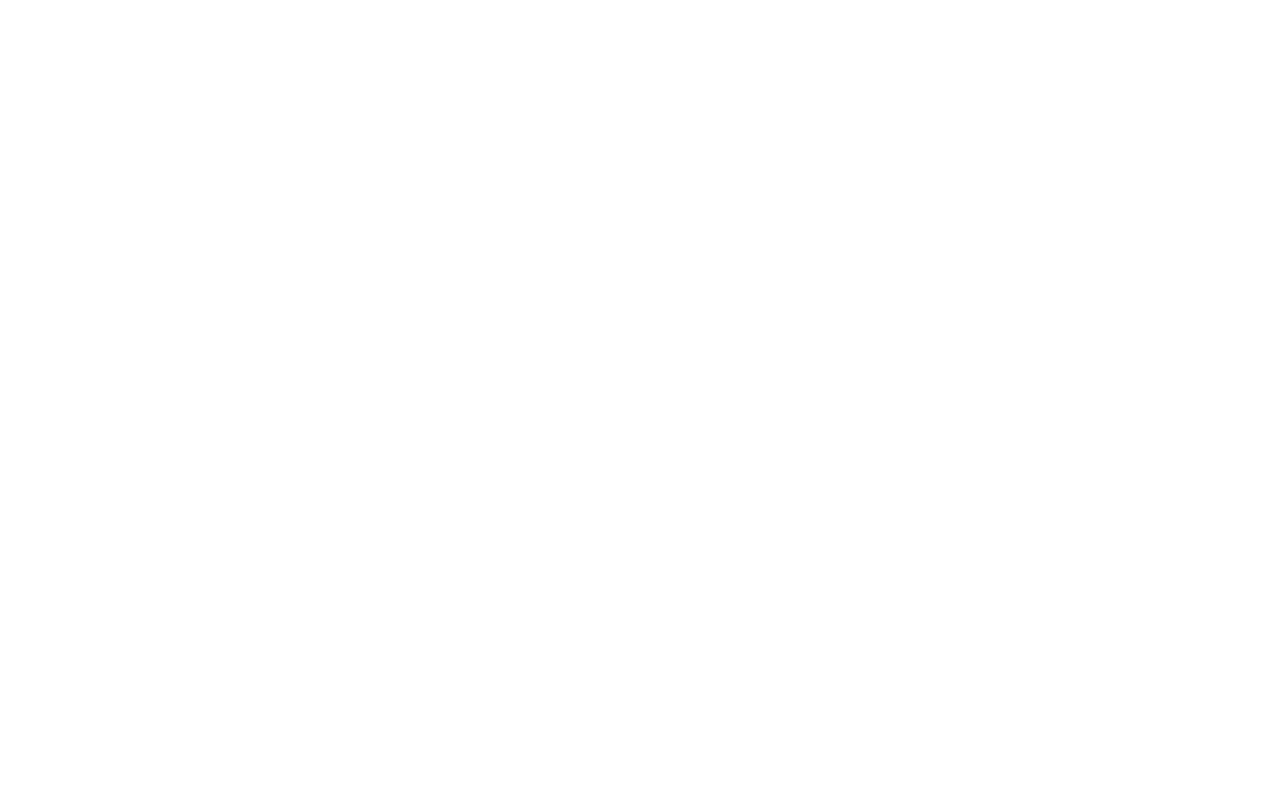
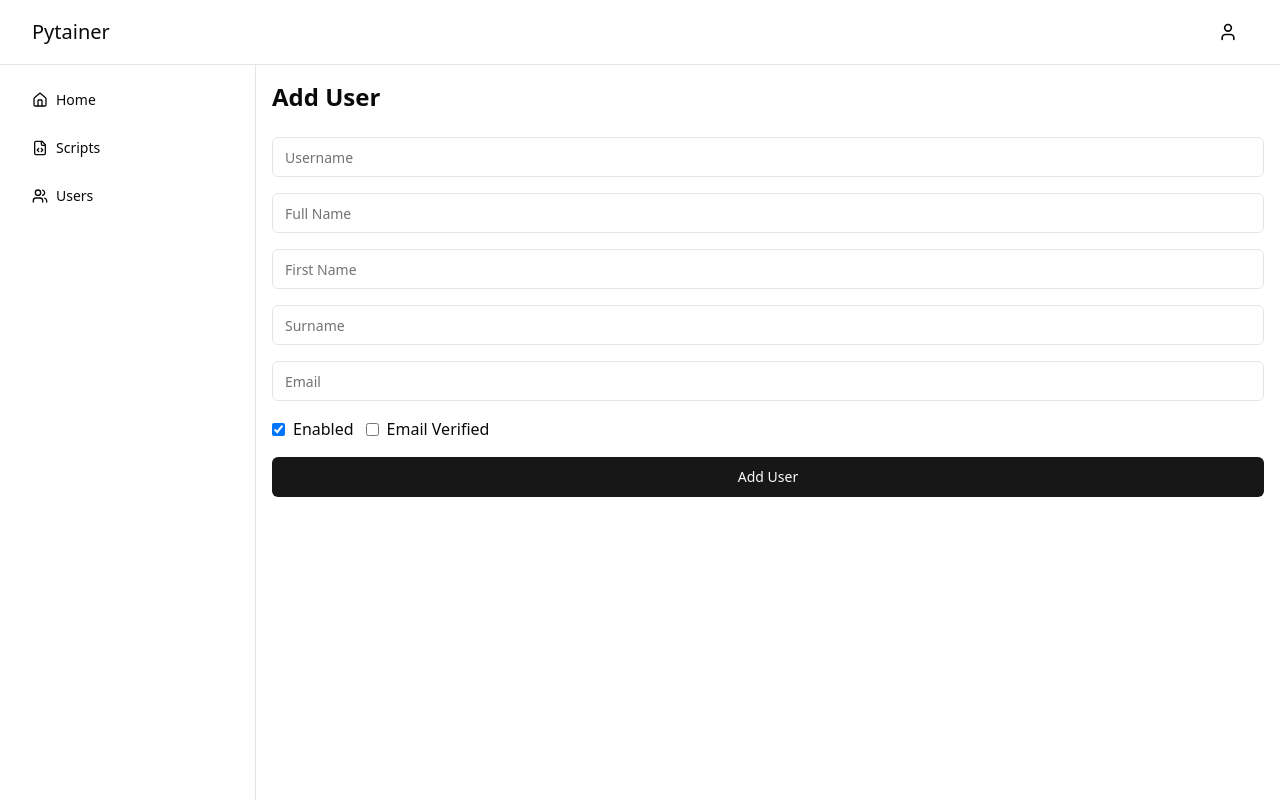
Before and after one commit to szymon90452/pytainer-react, a React (Vite) app: page /users/add in a window 1280 px wide. Before the commit this address had no page. Built offline with nearby package versions, Linux system fonts and the light colour scheme; sample sign-in values are in the browser's storage.

Commit message:
Add auth hold and refactor

```diff
--- a/src/auth/GuestRoute.tsx
+++ b/src/auth/GuestRoute.tsx
@@ -1,10 +1,9 @@
-import { useAppSelector } from "@/hooks/useRedux";
 import { Navigate, Outlet } from "react-router-dom";
 
 const GuestRoute = () => {
-    const user = useAppSelector((state) => state.user.user);
+  const token = localStorage.getItem("token");
 
-    return user ? <Navigate to="/" /> : <Outlet />;
+  return token ? <Navigate to="/" /> : <Outlet />;
 };
 
 export default GuestRoute;
--- a/src/auth/PermissionRoute.tsx
+++ b/src/auth/PermissionRoute.tsx
@@ -1,11 +1,9 @@
 import { Outlet } from "react-router-dom";
 
 const PermissionRoute = () => {
-    const user = true;
+  const token = localStorage.getItem("token");
 
-    const isUserLoading = false;
-
-    return user === undefined || isUserLoading ? (
+  return token === undefined ? (
     <div className="flex h-screen w-screen items-center justify-center bg-gray-50">
       loading
     </div>
--- a/src/auth/PrivateRoute.tsx
+++ b/src/auth/PrivateRoute.tsx
@@ -1,12 +1,12 @@
 import { Navigate, Outlet } from "react-router-dom";
 
 const PrivateRoute = () => {
-    const user = true;
+  const token = localStorage.getItem("token");
 
-    if (user) {
-        return <Outlet />;
-    }
-    return <Navigate to={"/login"} />;
+  if (token) {
+    return <Outlet />;
+  }
+  return <Navigate to={"/login"} />;
 };
 
 export default PrivateRoute;
--- /dev/null
+++ b/src/components/dialogs/DeleteUserDialog.tsx
@@ -0,0 +1,41 @@
+import {
+  Dialog,
+  DialogContent,
+  DialogFooter,
+  DialogHeader,
+  DialogTitle,
+} from "@/components/ui/dialog";
+import { Button } from "@/components/ui/button";
+
+interface DeleteUserDialogProps {
+  open: boolean;
+  onClose: () => void;
+  onConfirm: () => void;
+}
+
+const DeleteUserDialog: React.FC<DeleteUserDialogProps> = ({
+  open,
+  onClose,
+  onConfirm,
+}) => {
+  return (
+    <Dialog open={open} onOpenChange={onClose}>
+      <DialogContent>
+        <DialogHeader>
+          <DialogTitle>Are you sure you want to delete this user?</DialogTitle>
+        </DialogHeader>
+        <p>This action cannot be undone. Are you sure?</p>
+        <DialogFooter>
+          <Button variant="outline" onClick={onClose}>
+            No
+          </Button>
+          <Button variant="destructive" onClick={onConfirm}>
+            Yes
+          </Button>
+        </DialogFooter>
+      </DialogContent>
+    </Dialog>
+  );
+};
+
+export default DeleteUserDialog;
--- /dev/null
+++ b/src/components/pages/AddUserPage/AddUserPage.tsx
@@ -0,0 +1,120 @@
+import { useState } from "react";
+import { useNavigate } from "react-router-dom";
+import { useAppDispatch } from "@/hooks/useRedux";
+import { toast } from "react-toastify";
+import { Button } from "@/components/ui/button";
+import { Input } from "@/components/ui/input";
+import { addUserThunk } from "@/redux/thunk/userThunk";
+
+const AddUserPage = () => {
+  const dispatch = useAppDispatch();
+  const navigate = useNavigate();
+  const [userData, setUserData] = useState({
+    username: "",
+    fullname: "",
+    firstname: "",
+    surname: "",
+    email: "",
+    enabled: true,
+    emailVerified: false,
+  });
+
+  const [isSubmitting, setIsSubmitting] = useState(false);
+
+  const handleChange = (e: React.ChangeEvent<HTMLInputElement>) => {
+    const { name, value, type, checked } = e.target;
+    setUserData({
+      ...userData,
+      [name]: type === "checkbox" ? checked : value,
+    });
+  };
+
+  const handleSubmit = async (e: React.FormEvent) => {
+    e.preventDefault();
+
+    if (!userData.username || !userData.email) {
+      toast.error("Username and Email are required.");
+      return;
+    }
+
+    setIsSubmitting(true);
+    try {
+      const resultAction = await dispatch(addUserThunk(userData));
+      if (addUserThunk.fulfilled.match(resultAction)) {
+        navigate("/users");
+      }
+    } finally {
+      setIsSubmitting(false);
+    }
+  };
+
+  return (
+    <div className="w-full">
+      <h1 className="text-2xl font-bold mb-6">Add User</h1>
+      <form onSubmit={handleSubmit} className="space-y-4">
+        <Input
+          type="text"
+          name="username"
+          placeholder="Username"
+          value={userData.username}
+          onChange={handleChange}
+          required
+        />
+        <Input
+          type="text"
+          name="fullname"
+          placeholder="Full Name"
+          value={userData.fullname}
+          onChange={handleChange}
+        />
+        <Input
+          type="text"
+          name="firstname"
+          placeholder="First Name"
+          value={userData.firstname}
+          onChange={handleChange}
+        />
+        <Input
+          type="text"
+          name="surname"
+          placeholder="Surname"
+          value={userData.surname}
+          onChange={handleChange}
+        />
+        <Input
+          type="email"
+          name="email"
+          placeholder="Email"
+          value={userData.email}
+          onChange={handleChange}
+          required
+        />
+        <div className="flex items-center space-x-3">
+          <label className="flex items-center space-x-2">
+            <input
+              type="checkbox"
+              name="enabled"
+              checked={userData.enabled}
+              onChange={handleChange}
+            />
+            <span>Enabled</span>
+          </label>
+          <label className="flex items-center space-x-2">
+            <input
+              type="checkbox"
+              name="emailVerified"
+              checked={userData.emailVerified}
+              onChange={handleChange}
+            />
+            <span>Email Verified</span>
+          </label>
+        </div>
+        <Button className="w-full" type="submit" disabled={isSubmitting}>
+          {isSubmitting ? "Adding..." : "Add User"}
+        </Button>
+      </form>
+    </div>
+  );
+};
+
+export default AddUserPage;
--- a/src/components/pages/UsersPage/UsersPage.tsx
+++ b/src/components/pages/UsersPage/UsersPage.tsx
@@ -14,20 +14,16 @@ import {
   TableHeader,
   TableRow,
 } from "@/components/ui/table";
-import {
-  Dialog,
-  DialogContent,
-  DialogFooter,
-  DialogHeader,
-  DialogTitle,
-} from "@/components/ui/dialog";
-import { Label } from "@/components/ui/label";
 import { toast } from "react-toastify";
 import { useAppDispatch, useAppSelector } from "@/hooks/useRedux";
 import { getUsersThunk } from "@/redux/thunk/userThunk";
+import { useNavigate } from "react-router-dom";
+import DeleteUserDialog from "@/components/dialogs/DeleteUserDialog";
 
 const UsersPage = () => {
   const dispatch = useAppDispatch();
+  const navigate = useNavigate();
+
   const users = useAppSelector((state) => state.user.users);
   const [filteredUsers, setFilteredUsers] = useState(users);
   const [searchTerm, setSearchTerm] = useState("");
@@ -35,16 +31,7 @@ const UsersPage = () => {
   const [sortDirection, setSortDirection] = useState("asc");
 
   const [selectedUser, setSelectedUser] = useState<any>(null);
-
-  const [open, setOpen] = useState(false);
   const [deleteOpen, setDeleteOpen] = useState(false);
-
-  const [formData, setFormData] = useState({
-    id: null,
-    fullName: "",
-    username: "",
-    password: "",
-  });
 
   useEffect(() => {
     const filtered = users.filter(
@@ -77,26 +64,6 @@ const UsersPage = () => {
     setDeleteOpen(false);
   };
 
-  const handleEditClick = (user: any) => {
-    setFormData({
-      id: user.id,
-      fullName: user.fullName,
-      username: user.username,
-      password: "",
-    });
-    setOpen(true);
-  };
-
-  const handleAddClick = () => {
-    setFormData({
-      id: null,
-      fullName: "",
-      username: "",
-      password: "",
-    });
-    setOpen(true);
-  };
-
   useEffect(() => {
     const sorted = [...filteredUsers].sort((a: any, b: any) => {
       if (a[sortColumn] < b[sortColumn])
@@ -110,7 +77,7 @@ const UsersPage = () => {
 
   useEffect(() => {
     dispatch(getUsersThunk());
-  }, [])
+  }, []);
 
   return (
     <div>
@@ -129,7 +96,7 @@ const UsersPage = () => {
             onChange={(e) => setSearchTerm(e.target.value)}
           />
         </div>
-        <Button variant="outline" onClick={handleAddClick}>
+        <Button variant="outline" onClick={() => navigate("/users/add")}>
           <PlusCircle className="mr-2 h-4 w-4" /> Add user
         </Button>
       </div>
@@ -137,20 +104,8 @@ const UsersPage = () => {
         <Table>
           <TableHeader>
             <TableRow>
-              <TableHead
-                className="cursor-pointer"
-                onClick={() => handleSort("fullName")}>
-                Full name{" "}
-                {sortColumn === "fullName" &&
-                  (sortDirection === "asc" ? "↑" : "↓")}
-              </TableHead>
-              <TableHead
-                className="cursor-pointer"
-                onClick={() => handleSort("username")}>
-                Username{" "}
-                {sortColumn === "username" &&
-                  (sortDirection === "asc" ? "↑" : "↓")}
-              </TableHead>
+              <TableHead>Full name</TableHead>
+              <TableHead>Username</TableHead>
               <TableHead className="w-[100px]">Actions</TableHead>
             </TableRow>
           </TableHeader>
@@ -160,10 +115,7 @@ const UsersPage = () => {
                 <TableCell>{user.fullName}</TableCell>
                 <TableCell>{user.username}</TableCell>
                 <TableCell>
-                  <Button
-                    variant="ghost"
-                    size="icon"
-                    onClick={() => handleEditClick(user)}>
+                  <Button variant="ghost" size="icon" onClick={() => {}}>
                     <Edit className="h-4 w-4" />
                   </Button>
                   <Button
@@ -179,68 +131,13 @@ const UsersPage = () => {
         </Table>
       </div>
 
-      <Dialog open={open} onOpenChange={setOpen}>
-        <DialogContent className="sm:max-w-[425px]">
-          <DialogHeader>
-            <DialogTitle>
-              {formData.id ? "Edit user" : "Add new user"}
-            </DialogTitle>
-          </DialogHeader>
-          <form onSubmit={() => {}} className="space-y-4">
-            <Label>Full Name</Label>
-            <Input
-              value={formData.fullName}
-              onChange={(e) =>
-                setFormData({ ...formData, fullName: e.target.value })
-              }
-              required
-            />
-
-            <Label>Username</Label>
-            <Input
-              value={formData.username}
-              onChange={(e) =>
-                setFormData({ ...formData, username: e.target.value })
-              }
-              required
-            />
-
-            <Label>Password</Label>
-            <Input
-              type="password"
-              value={formData.password}
-              placeholder={formData.id ? "********" : ""}
-              onChange={(e) =>
-                setFormData({ ...formData, password: e.target.value })
-              }
-              required={formData.id ? false : true}
-            />
-
-            <Button type="submit" className="w-full">
-              {formData.id ? "Update User" : "Add User"}
-            </Button>
-          </form>
-        </DialogContent>
-      </Dialog>
-
-      <Dialog open={deleteOpen} onOpenChange={setDeleteOpen}>
-        <DialogContent>
-          <DialogHeader>
-            <DialogTitle>
-              Are you sure you want to delete this user?
-            </DialogTitle>
-          </DialogHeader>
-          <p>This action cannot be undone. Are you sure?</p>
-          <DialogFooter>
-            <Button variant="outline" onClick={() => setDeleteOpen(false)}>
-              No
-            </Button>
-            <Button variant="destructive" onClick={confirmDelete}>
-              Yes
-            </Button>
-          </DialogFooter>
-        </DialogContent>
-      </Dialog>
+      <DeleteUserDialog
+        open={deleteOpen}
+        onClose={() => setDeleteOpen(false)}
+        onConfirm={() => {
+          setDeleteOpen(false);
+        }}
+      />
     </div>
   );
 };
--- a/src/components/templates/PrivateTemplate/PrivateTemplate.tsx
+++ b/src/components/templates/PrivateTemplate/PrivateTemplate.tsx
@@ -6,7 +6,7 @@ import { Button } from "@/components/ui/button";
 import { Label } from "@/components/ui/label";
 
 import Menu from "@/modules/Menu/Menu";
-// import AccountMenu from "@/modules/AccountMenu/AccountMenu";
+import AccountMenu from "@/modules/AccountMenu/AccountMenu";
 
 const PrivateTemplate = () => {
   const navigate = useNavigate();
@@ -30,7 +30,7 @@ const PrivateTemplate = () => {
             Pytainer
           </Label>
           <div className="flex-1" />
-          {/* <AccountMenu /> */}
+          <AccountMenu />
         </div>
       </header>
       <div className="flex">
--- a/src/modules/AccountMenu/AccountMenu.tsx
+++ b/src/modules/AccountMenu/AccountMenu.tsx
@@ -1,16 +1,24 @@
-import { User, Settings, HelpCircle, LogOut } from "lucide-react";
+import { User, LogOut } from "lucide-react";
 
 import {
   DropdownMenu,
   DropdownMenuContent,
   DropdownMenuItem,
-  DropdownMenuLabel,
-  DropdownMenuSeparator,
   DropdownMenuTrigger,
 } from "@/components/ui/dropdown-menu";
 import { Button } from "@/components/ui/button";
+import { toast } from "react-toastify";
+import { useNavigate } from "react-router-dom";
 
 const AccountMenu = () => {
+  const navigate = useNavigate();
+
+  const logout = () => {
+    localStorage.removeItem("token");
+    toast.success("You have been logged out.");
+    navigate("/login");
+  };
+
   return (
     <DropdownMenu>
       <DropdownMenuTrigger asChild>
@@ -20,7 +28,7 @@ const AccountMenu = () => {
         </Button>
       </DropdownMenuTrigger>
       <DropdownMenuContent align="end">
-        <DropdownMenuLabel>My Account</DropdownMenuLabel>
+        {/* <DropdownMenuLabel>My Account</DropdownMenuLabel>
         <DropdownMenuSeparator />
         <DropdownMenuItem>
           <User className="mr-2 h-4 w-4" />
@@ -34,8 +42,8 @@ const AccountMenu = () => {
           <HelpCircle className="mr-2 h-4 w-4" />
           Help
         </DropdownMenuItem>
-        <DropdownMenuSeparator />
-        <DropdownMenuItem>
+        <DropdownMenuSeparator /> */}
+        <DropdownMenuItem onClick={logout}>
           <LogOut className="mr-2 h-4 w-4" />
           Log out
         </DropdownMenuItem>
--- a/src/redux/thunk/userThunk.ts
+++ b/src/redux/thunk/userThunk.ts
@@ -6,7 +6,7 @@ const API_BASE_URL = "http://localhost:2137/api/v1/auth";
 
 const getAuthHeaders = () => ({
   "Content-Type": "application/json",
-  "Authorization": `Bearer ${localStorage.getItem("token")}`
+  Authorization: `Bearer ${localStorage.getItem("token")}`,
 });
 
 export const loginUserThunk = createAsyncThunk(
--- a/src/routes/NavigationRoutes.tsx
+++ b/src/routes/NavigationRoutes.tsx
@@ -13,6 +13,7 @@ import UsersPage from "@/components/pages/UsersPage/UsersPage";
 import GuestRoute from "@/auth/GuestRoute";
 import PrivateRoute from "@/auth/PrivateRoute";
 import PermissionRoute from "@/auth/PermissionRoute";
+import AddUserPage from "@/components/pages/AddUserPage/AddUserPage";
 
 const NavigationRoutes = () => {
   return (
@@ -72,6 +73,14 @@ const NavigationRoutes = () => {
                 </Suspense>
               }
             />
+            <Route
+              path="/users/add"
+              element={
+                <Suspense fallback={null}>
+                  <AddUserPage />
+                </Suspense>
+              }
+            />
           </Route>
         </Route>
       </Route>
```
Lines whose indentation alone changed are shown as unchanged.
